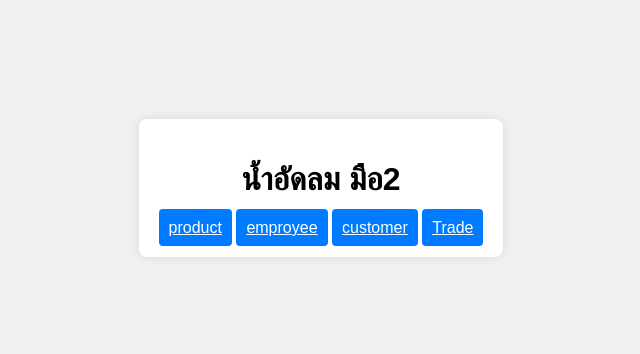
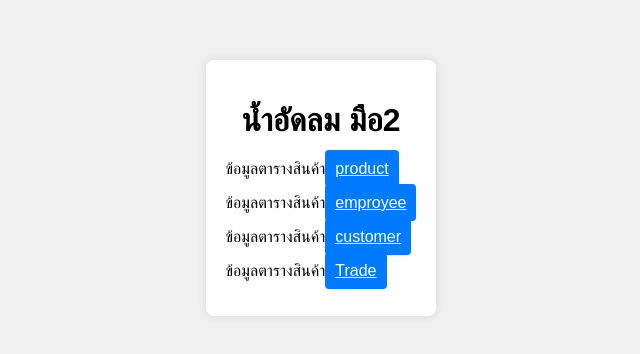
Before and after one commit to ASAMItheGOOOAT/Aperitif, a plain HTML site: page index.html in a window 1280 px wide. Shown: the part 220-574 px from the top of the page, without its empty margins (319-959 px from the left). Drawn offline with Linux system fonts and the light colour scheme.

Commit message:
Update index.html

```diff
--- a/index.html
+++ b/index.html
@@ -10,10 +10,10 @@
 
     <div class="container">
     <h1>นํ้าอัดลม มือ2</h1>
-    <a href="DTD1_1.xml" target="_blank">product</a>
-    <a href="DTD1_2.xml" target="_blank">emproyee</a>
-    <a href="DTD1_3.xml" target="_blank">customer</a>
-    <a href="DTD1_4.xml" target="_blank">Trade</a>
+    <p>ข้อมูลตารางสินค้า<a href="DTD1_1.xml" target="_blank">product</a></p>
+    <p>ข้อมูลตารางสินค้า<a href="DTD1_2.xml" target="_blank">emproyee</a></p>
+    <p>ข้อมูลตารางสินค้า<a href="DTD1_3.xml" target="_blank">customer</a></p>
+    <p>ข้อมูลตารางสินค้า<a href="DTD1_4.xml" target="_blank">Trade</a></p>
     </div>
 </body>
 </html>
```
